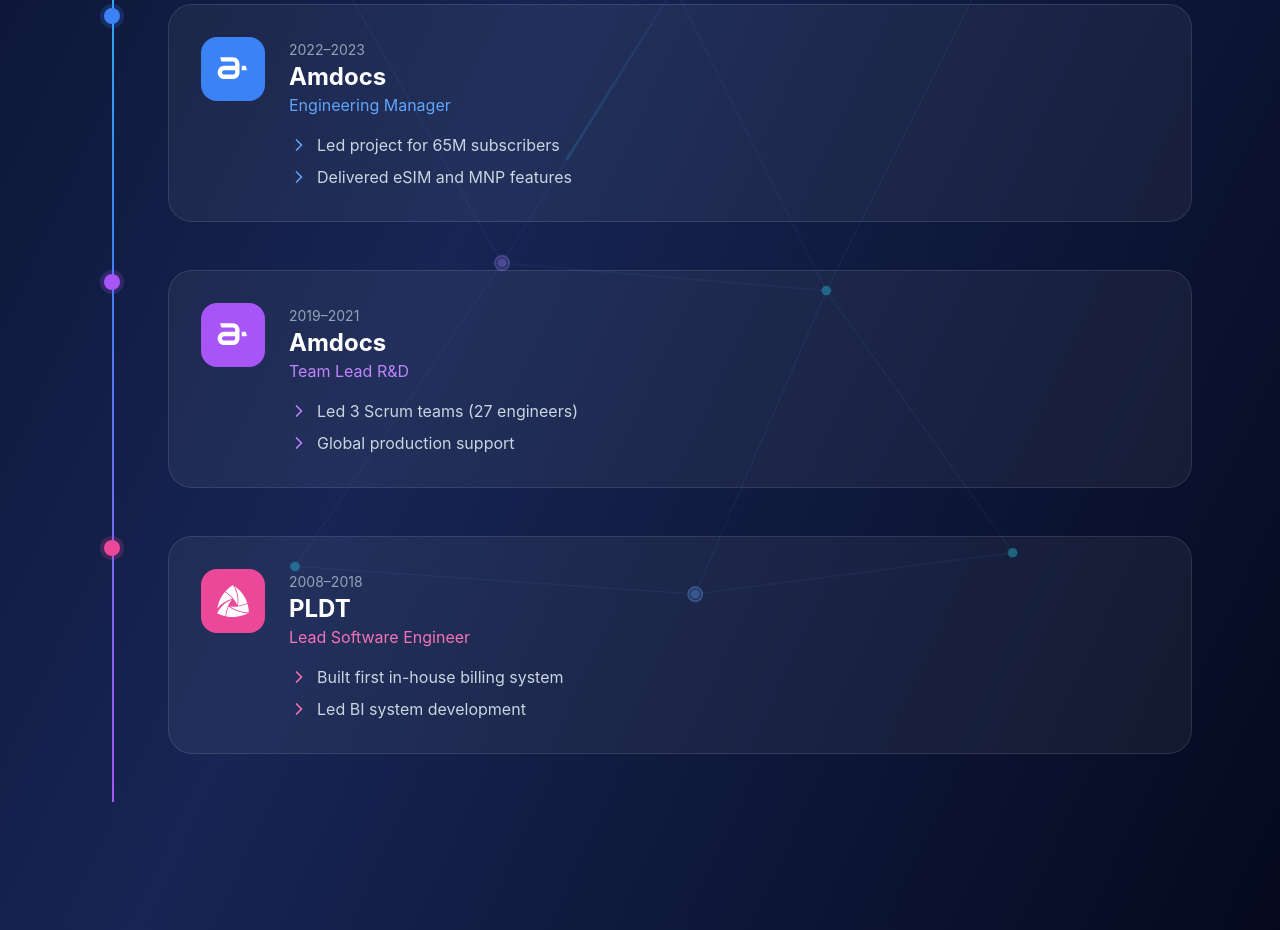
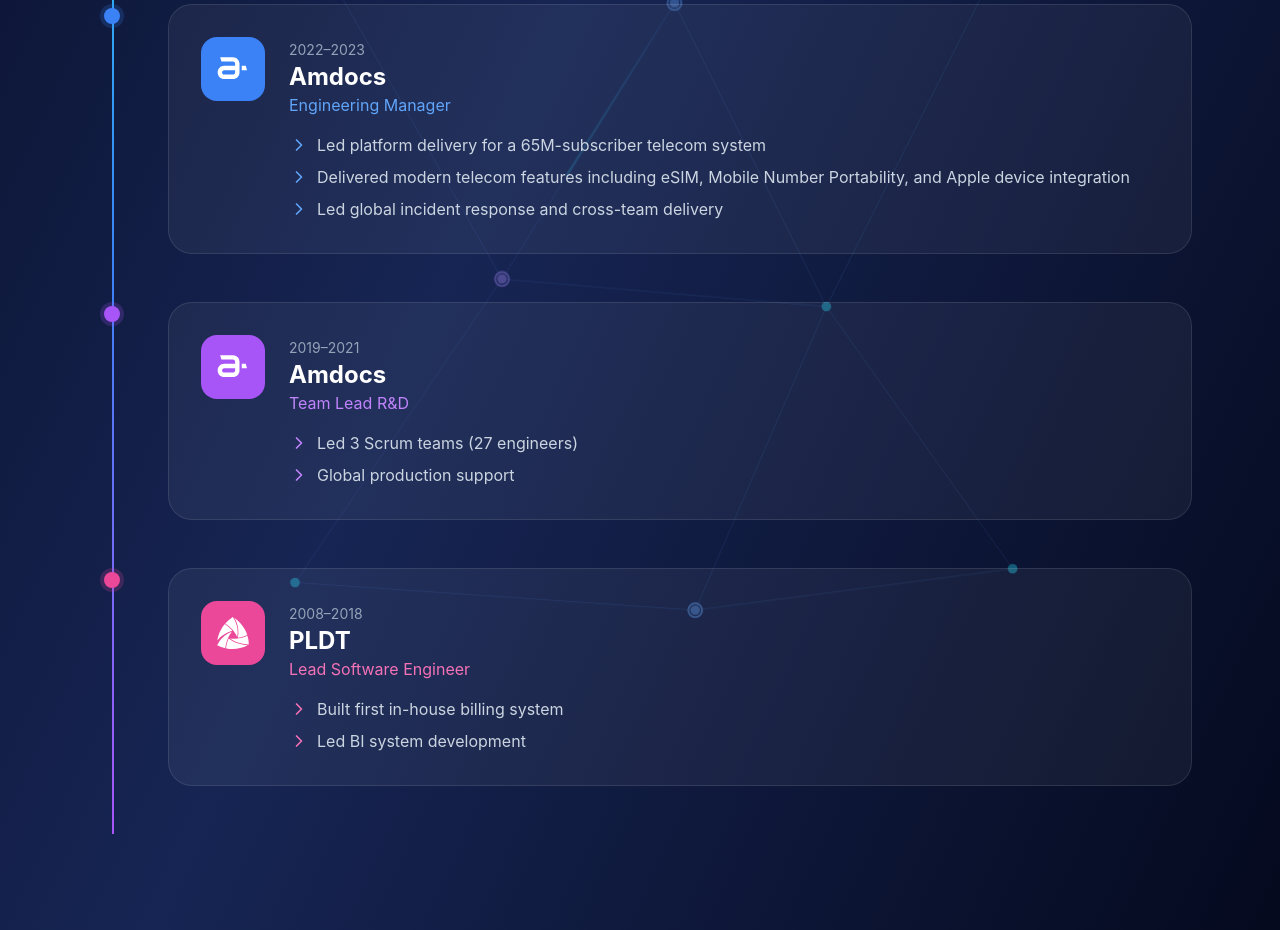
Before and after one commit to royjavelosa/digiport, a React (Vite) app: page / in a window 1280 px wide. Shown: the part 1540-2470 px from the top of the page. Built offline with nearby package versions, Linux system fonts and the light colour scheme.

Commit message:
feat: update Amdocs Engineering Manager career bullets with accurate descriptions

```diff
--- a/src/App.jsx
+++ b/src/App.jsx
@@ -478,11 +478,15 @@
                       <ul className="space-y-2 text-slate-300">
                         <li className="flex gap-2">
                           <ChevronRight size={20} className="text-blue-400 mt-0.5" />
-                          Led project for 65M subscribers
+                          Led platform delivery for a 65M-subscriber telecom system
                         </li>
                         <li className="flex gap-2">
                           <ChevronRight size={20} className="text-blue-400 mt-0.5" />
-                          Delivered eSIM and MNP features
+                          Delivered modern telecom features including eSIM, Mobile Number Portability, and Apple device integration
+                        </li>
+                        <li className="flex gap-2">
+                          <ChevronRight size={20} className="text-blue-400 mt-0.5" />
+                          Led global incident response and cross-team delivery
                         </li>
                       </ul>
                     </div>
```
